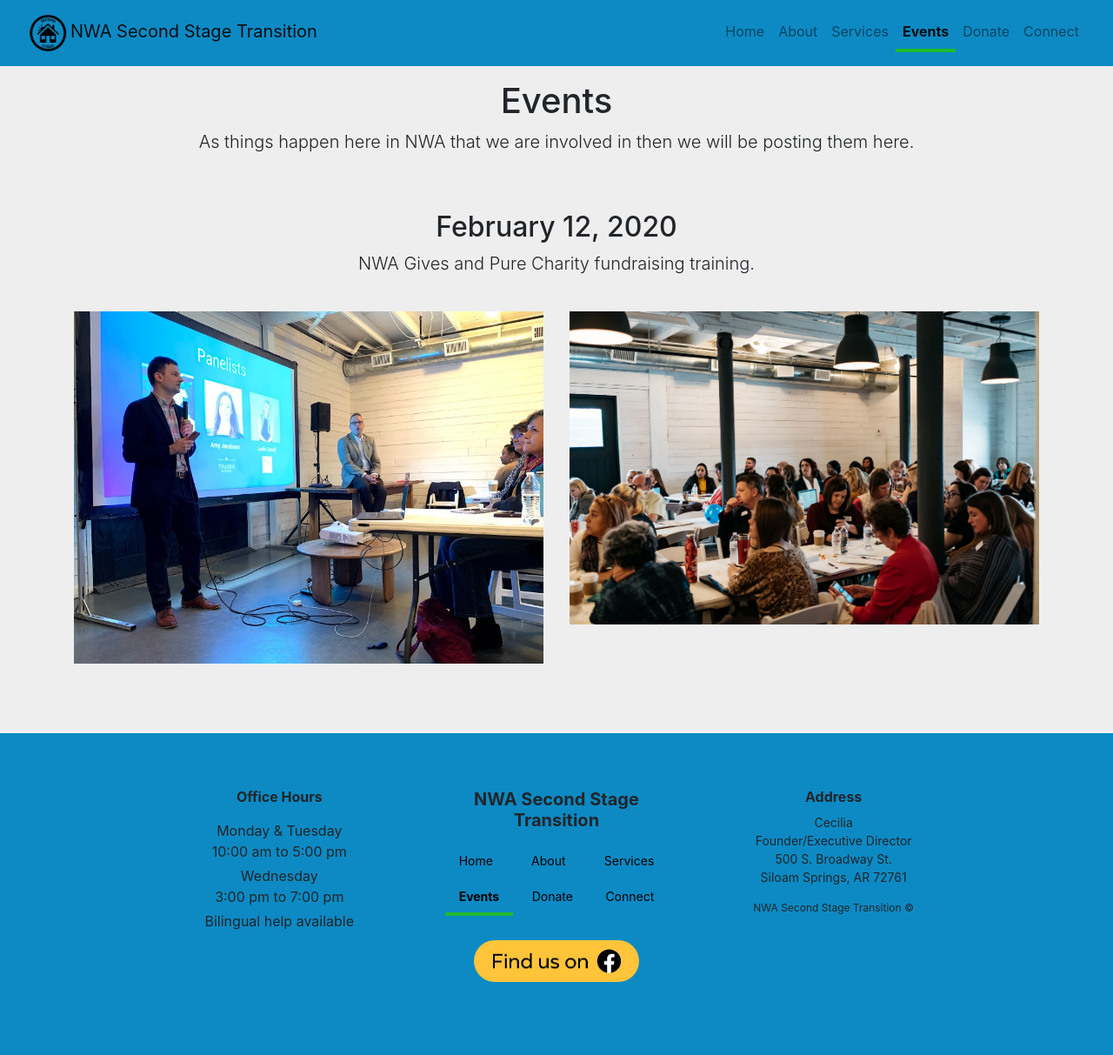
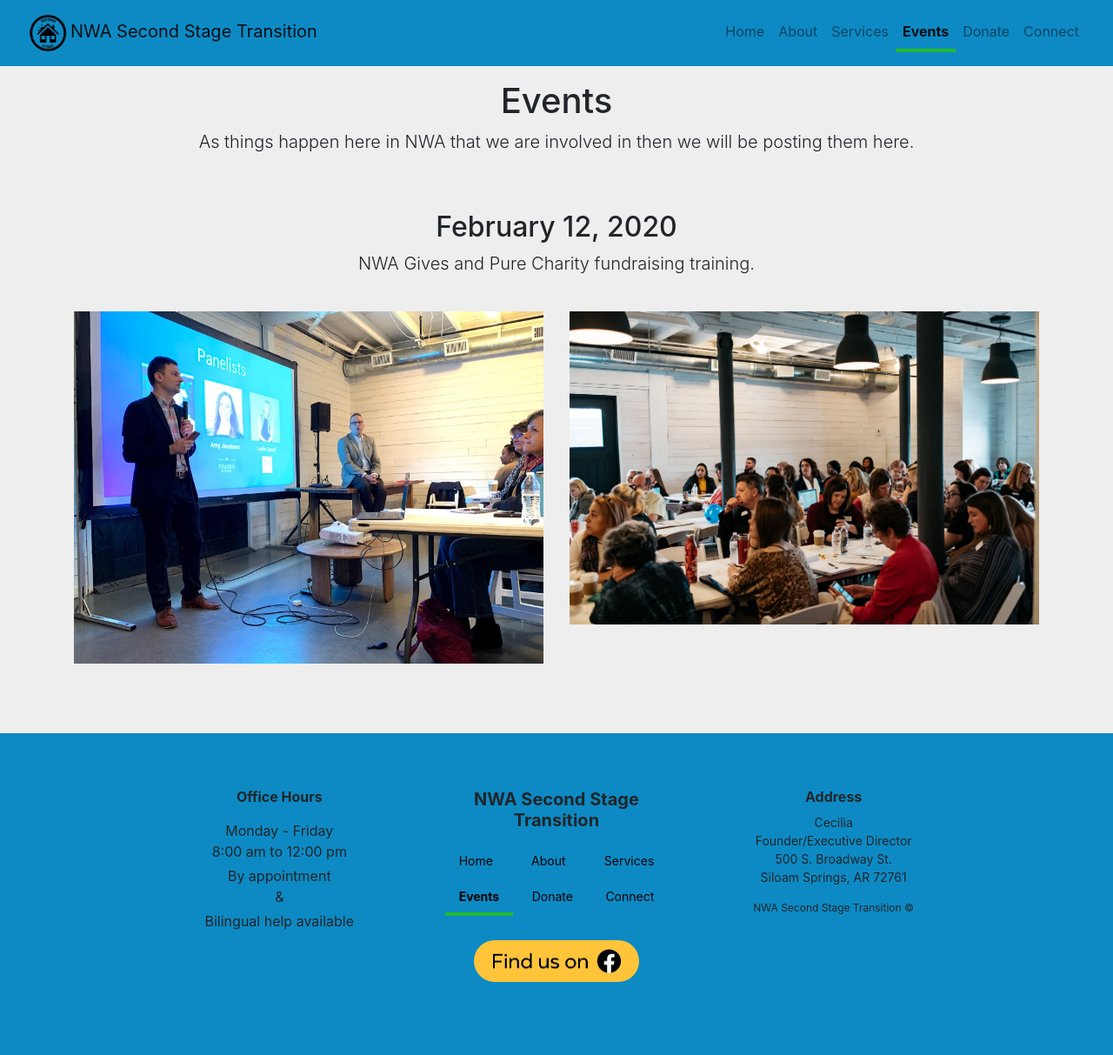
Before and after one commit to nwa-second-stage-transition/nwa-second-stage-transition.github.io, a Jekyll site: the page events.html, which Jekyll copies as it is, in a window 1280 px wide. Shown: the whole page at 87% size. Built offline with Jekyll 4.4.1, drawn with Linux system fonts in a browser that asks for light colours; nearby versions of some CDN libraries.

Commit message:
Updated Office Hours

```diff
--- a/events.html
+++ b/events.html
@@ -126,12 +126,12 @@
 </h3>
 <p class="footer-content">
   <div class="pb-1">
-    Monday & Tuesday<br>
-    10:00 am to 5:00 pm<br>
+    Monday - Friday<br>
+    8:00 am to 12:00 pm<br>
   </div>
   <div class="pb-1">
-    Wednesday<br>
-    3:00 pm to 7:00 pm<br>
+    By appointment<br>
+    &<br>
   </div>
   Bilingual help available
 </p>
```
